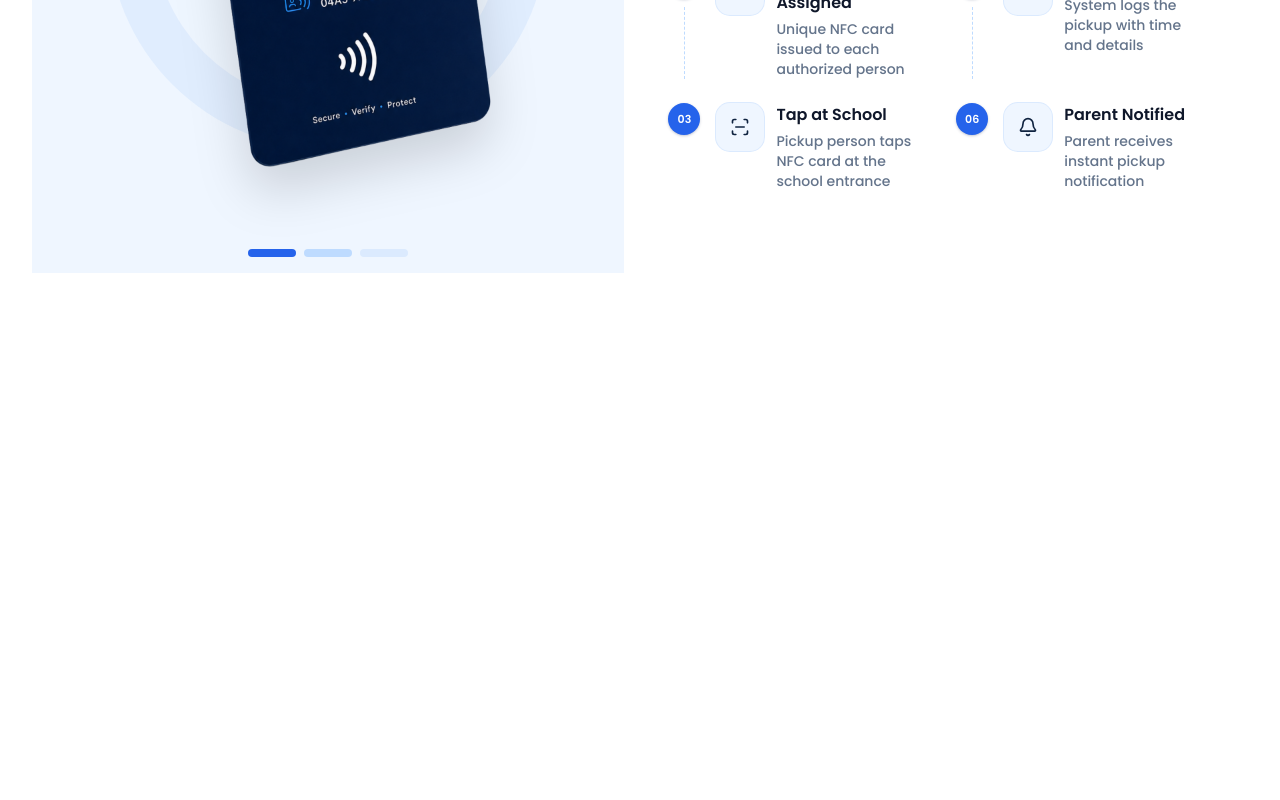
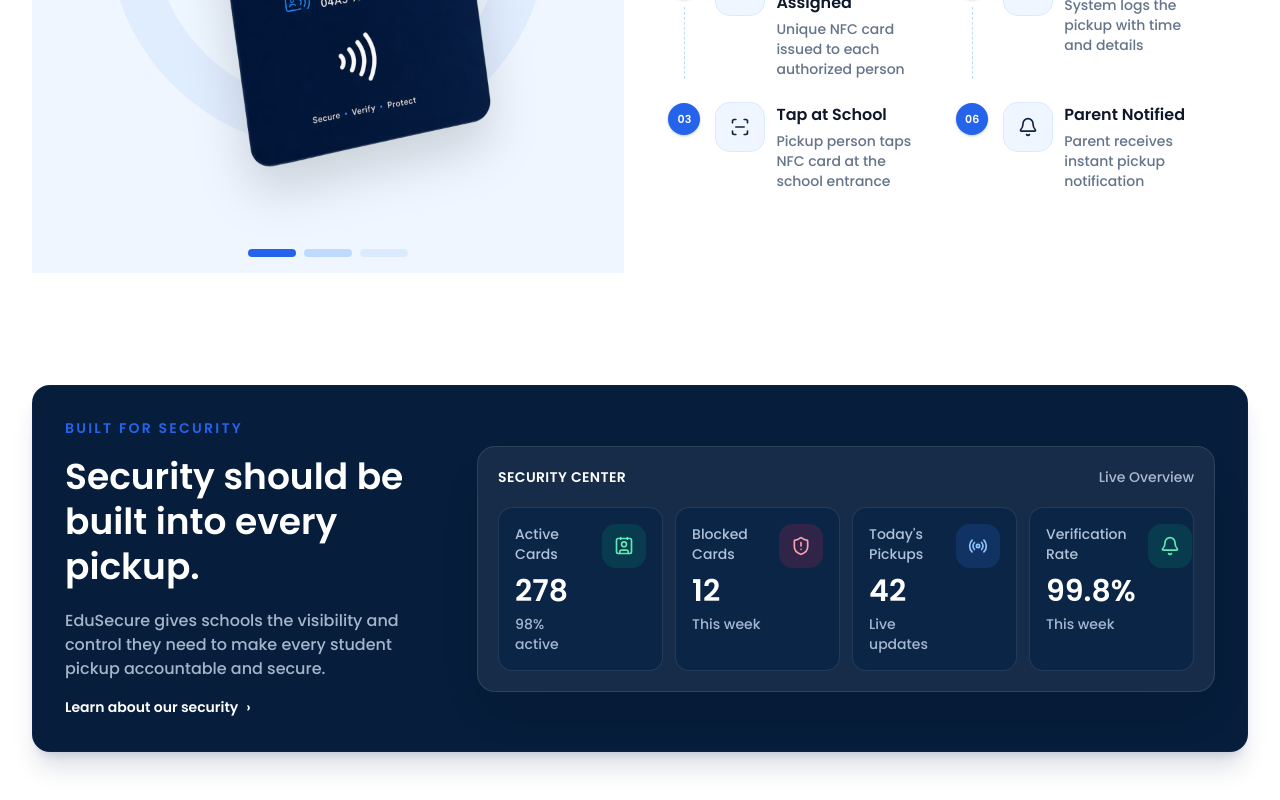
Before and after one commit to Elharfali8/edu-secure, a Next.js app: page / in a window 1280 px wide. Shown: the part 2098-2898 px from the top of the page. Before the commit the page ends 2435 px from the top, so only its background shows below. Built offline with nearby package versions, Linux system fonts and the light colour scheme.

Commit message:
Implement Security section

```diff
--- a/app/(home)/page.tsx
+++ b/app/(home)/page.tsx
@@ -1,6 +1,7 @@
 import Banner from "@/components/home/Banner";
 import Hero from "@/components/home/Hero";
 import HowItWorks from "@/components/home/HowItWorks";
+import SecuritySection from "@/components/home/SecuritySection";
 
 export default function HomePage() {
   return (
@@ -8,6 +9,7 @@
       <Hero />
       <Banner />
       <HowItWorks />
+      <SecuritySection />
     </>
   );
 }
--- /dev/null
+++ b/components/home/SecuritySection.tsx
@@ -0,0 +1,114 @@
+import {
+  Bell,
+  Contact,
+  Radio,
+  ShieldAlert,
+} from "lucide-react";
+
+const securityStats = [
+  {
+    label: "Active Cards",
+    value: "278",
+    detail: "98% active",
+    icon: Contact,
+    tone: "bg-emerald-500/15 text-emerald-300",
+  },
+  {
+    label: "Blocked Cards",
+    value: "12",
+    detail: "This week",
+    icon: ShieldAlert,
+    tone: "bg-rose-500/15 text-rose-300",
+  },
+  {
+    label: "Today's Pickups",
+    value: "42",
+    detail: "Live updates",
+    icon: Radio,
+    tone: "bg-blue-500/15 text-blue-300",
+  },
+  {
+    label: "Verification Rate",
+    value: "99.8%",
+    detail: "This week",
+    icon: Bell,
+    tone: "bg-emerald-500/15 text-emerald-300",
+  },
+];
+
+const SecuritySection = () => {
+  return (
+    <section className="bg-white py-8 lg:py-12">
+      <div className="mx-auto max-w-7xl px-4 sm:px-6 lg:px-8">
+        <div className="overflow-hidden rounded-2xl border border-blue-900/20 bg-[#061D3B] p-6 text-white shadow-xl shadow-blue-950/15 lg:p-8">
+          <div className="grid gap-8 lg:grid-cols-[0.85fr_1.65fr] lg:items-center">
+            <div>
+              <p className="text-sm font-semibold uppercase tracking-[0.16em] text-[#2563EB]">
+                Built for Security
+              </p>
+              <h2 className="mt-4 max-w-sm text-3xl font-semibold leading-tight tracking-normal lg:text-4xl">
+                Security should be built into every pickup.
+              </h2>
+              <p className="mt-5 max-w-md text-sm font-medium leading-6 text-blue-100/75 lg:text-base">
+                EduSecure gives schools the visibility and control they need to
+                make every student pickup accountable and secure.
+              </p>
+              <a
+                href="#how-it-works"
+                className="mt-4 inline-flex items-center gap-2 text-sm font-semibold text-white transition hover:text-blue-200"
+              >
+                Learn about our security
+                <span aria-hidden="true">›</span>
+              </a>
+            </div>
+
+            <div className="rounded-2xl border border-white/10 bg-white/[0.07] p-5 shadow-2xl shadow-black/10">
+              <div className="mb-5 flex items-center justify-between gap-4">
+                <h3 className="text-sm font-semibold uppercase tracking-wide text-white">
+                  Security Center
+                </h3>
+                <p className="text-sm font-medium text-blue-100/75">
+                  Live Overview
+                </p>
+              </div>
+
+              <div className="grid gap-3 sm:grid-cols-2 xl:grid-cols-4">
+                {securityStats.map((stat) => {
+                  const Icon = stat.icon;
+
+                  return (
+                    <div
+                      key={stat.label}
+                      className="rounded-xl border border-white/10 bg-[#0B2547] p-4"
+                    >
+                      <div className="flex items-start justify-between gap-3">
+                        <div>
+                          <p className="text-sm font-medium text-blue-100/80">
+                            {stat.label}
+                          </p>
+                          <p className="mt-3 text-3xl font-semibold leading-none text-white">
+                            {stat.value}
+                          </p>
+                          <p className="mt-2 text-sm font-medium text-blue-100/75">
+                            {stat.detail}
+                          </p>
+                        </div>
+                        <div
+                          className={`flex size-11 shrink-0 items-center justify-center rounded-xl ${stat.tone}`}
+                        >
+                          <Icon className="size-5" />
+                        </div>
+                      </div>
+                    </div>
+                  );
+                })}
+              </div>
+            </div>
+          </div>
+        </div>
+      </div>
+    </section>
+  );
+};
+
+export default SecuritySection;
```
